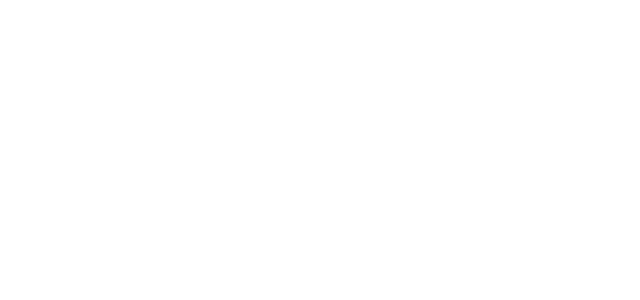
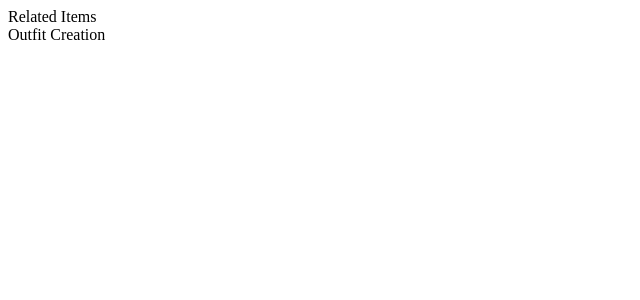
Before and after one commit to RFP2209-CORN/FEC-Project-Mais, a React (Create React App) app in the folder client/: page / in a window 1280 px wide. Shown: the top 300 px of the page, without its empty margins (0-640 px from the left). Built offline with nearby package versions, Linux system fonts and the light colour scheme; no server answers.

Commit message:
Updated README to include steps for .gitignore. Created skeleton for RelatedItems and OutfitCreation: -set initial productId -get all related items ids -set state inside of RelatedItems to related products

```diff
--- a/client/src/App.jsx
+++ b/client/src/App.jsx
@@ -1,5 +1,6 @@
 import React, { useState, useEffect } from 'react';
 import axios from 'axios';
+import RelatedItemsAndOutfits from './components/RelatedItems/RelatedItemsAndOutfits.jsx';
 // import your components
 
 const App = () => {
@@ -14,6 +15,7 @@
       {/* steph */}
 
       {/* RelatedItems */}
+      <RelatedItemsAndOutfits/>
       {/* josh */}
 
       {/* QA */}
--- /dev/null
+++ b/client/src/components/RelatedItems/OutfitCreation.jsx
@@ -0,0 +1,7 @@
+import React, { useState, useEffect } from 'react';
+
+const OutfitCreation = () => {
+  return <div>Outfit Creation</div>
+}
+
+export default OutfitCreation;
--- a/client/src/components/RelatedItems/RelatedItems.jsx
+++ b/client/src/components/RelatedItems/RelatedItems.jsx
@@ -0,0 +1,37 @@
+import React, { useState, useEffect } from 'react';
+import axios from 'axios';
+
+const RelatedItems = ({productId}) => {
+  const [relatedItems, setRelatedItems] = useState([])
+
+  useEffect(() => {
+    axios.get(`https://app-hrsei-api.herokuapp.com/api/fec2/hr-rfp/products/${productId}/related`, {
+      headers: {Authorization: process.env.GITHUB_API_KEY},
+    })
+      .then(result => {
+        console.log(result);
+
+        for (let id of result.data) {
+          axios.get(`https://app-hrsei-api.herokuapp.com/api/fec2/hr-rfp/products/${id}`, {
+            headers: {Authorization: process.env.GITHUB_API_KEY},
+          })
+            .then(result =>
+              setRelatedItems(currProducts => {
+                return [...currProducts, result.data]
+              }
+            ))
+        }
+      })
+      .catch(err => console.log(err))
+  }, [])
+
+
+  return (
+    <div>
+      Related Items
+    </div>
+  )
+}
+
+
+export default RelatedItems;
--- /dev/null
+++ b/client/src/components/RelatedItems/RelatedItemsAndOutfits.jsx
@@ -0,0 +1,20 @@
+import React, { useState, useEffect } from 'react';
+import axios from 'axios';
+import RelatedItems from './RelatedItems.jsx';
+import OutfitCreation from './OutfitCreation.jsx';
+
+const productId = 40344;
+
+const RelatedItemsAndOutfits = () => {
+
+
+  return (
+    <>
+      <RelatedItems productId={productId}/>
+      <OutfitCreation/>
+    </>
+  )
+}
+
+
+export default RelatedItemsAndOutfits;
```
Also changed, not shown: 1 other file (tests, documents, lock files or other folders).
